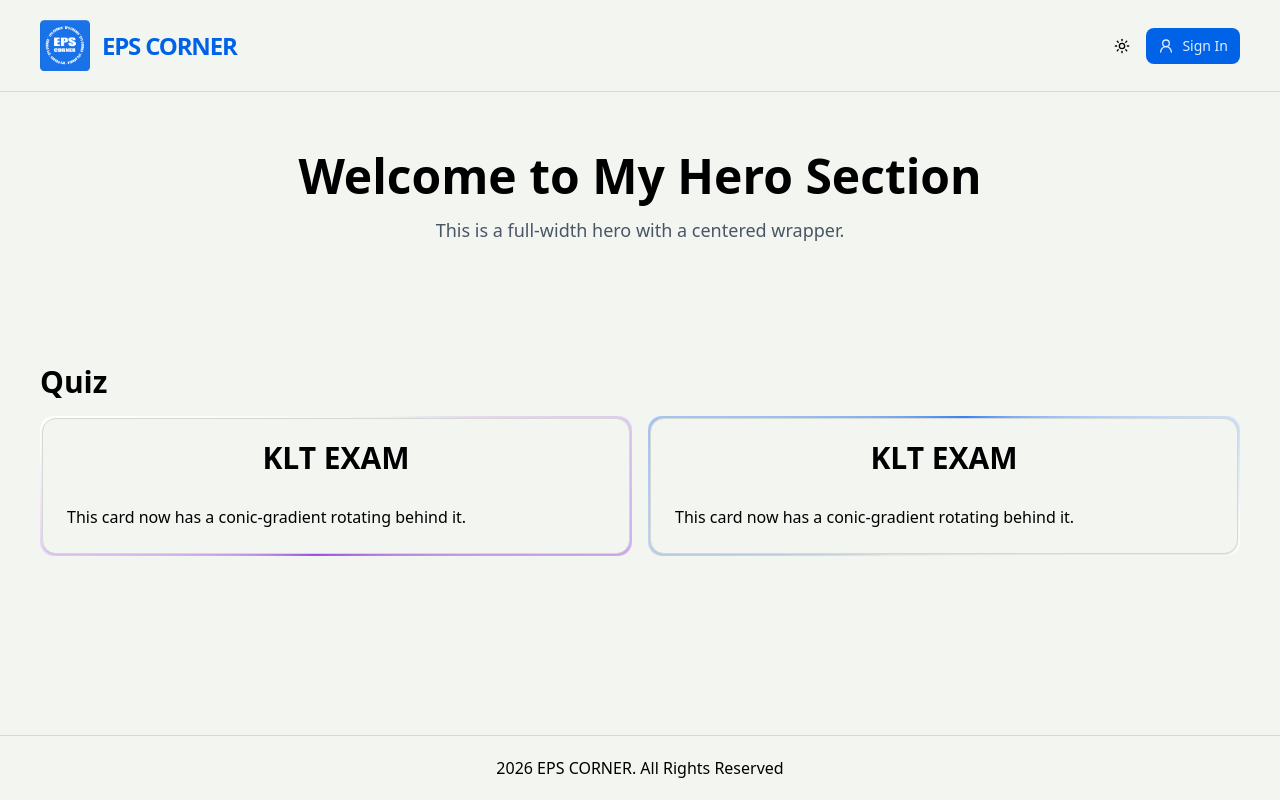
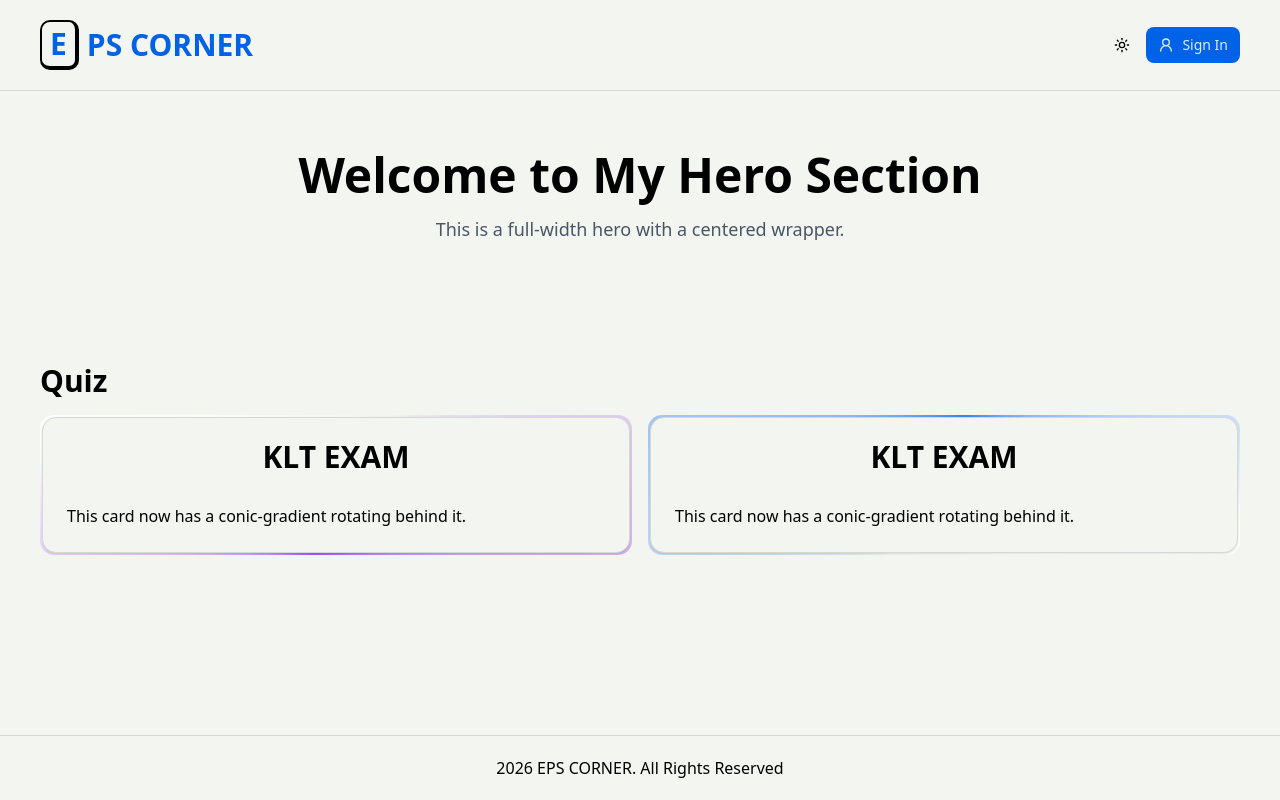
Before and after one commit to RyanPuyat/eps-website, a Next.js app: page / in a window 1280 px wide. Built offline with nearby package versions, Linux system fonts and the light colour scheme; no server answers.

Commit message:
refactor: change logo

```diff
--- a/components/shared/header/index.tsx
+++ b/components/shared/header/index.tsx
@@ -1,11 +1,18 @@
-import Logo from './logo';
+// import Logo from './logo';
+import Link from 'next/link';
 import Menu from './menu';
 function Header() {
   return (
     <div className="w-full border-b">
       <div className="wrapper flex-between">
         <div className="flex-start">
-          <Logo />
+          {/* <Logo /> */}
+          <Link href="/">
+            <p className="rounded-lg border-2 border-b-4 border-r-4 border-black px-2 py-1 text-xl h2-bold text-primary transition-all hover:translate-y-0.5 md:block dark:border-white mr-2">
+              E
+            </p>
+          </Link>
+          <h2 className="h2-bold text-primary">PS CORNER</h2>
         </div>
 
         <Menu />
```
